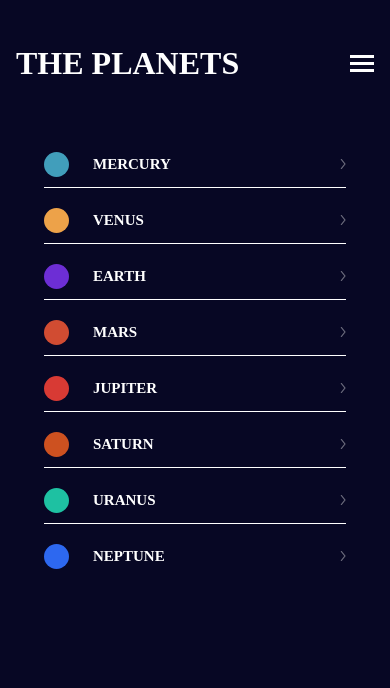
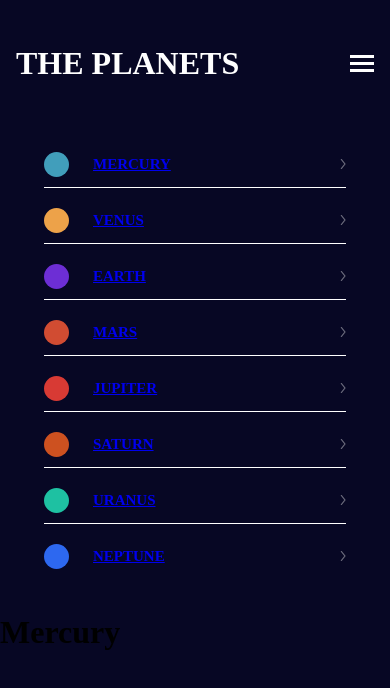
Before and after one commit to maha404/planets-fact-site, a React (Vite) app in the folder planets-fact-site/: page /Mercury in a window 390 px wide. Both pictures are taken after a click on the picture 362 px from the left and 63 px from the top of the page. Shown: the top 688 px of the page. Built offline with nearby package versions, Linux system fonts and the light colour scheme.

Commit message:
feat: add routing and Mercury page with mobile menu integration

```diff
--- a/planets-fact-site/package.json
+++ b/planets-fact-site/package.json
@@ -11,7 +11,8 @@
   },
   "dependencies": {
     "react": "^19.2.4",
-    "react-dom": "^19.2.4"
+    "react-dom": "^19.2.4",
+    "react-router-dom": "^7.13.2"
   },
   "devDependencies": {
     "@eslint/js": "^9.39.4",
--- a/planets-fact-site/src/App.tsx
+++ b/planets-fact-site/src/App.tsx
@@ -1,11 +1,28 @@
 import './App.css'
 import Button from './components/Button'
 import MobileMenu from '../src/components/Mobile/MobileMenu'
+import { BrowserRouter as Router, Routes, Route, Navigate } from 'react-router-dom';
+import Mercury from './Pages/MercuryPage';
+
+
+
 function App() {
 
   return (
     <>
-      <MobileMenu />
+    <Router>
+      <Routes>
+        <Route path="/" element={<Navigate to="/Mercury" replace />} />
+        <Route path="/Mercury" element={<Mercury />} />
+        <Route path="/Venus" element={<h1>Venus</h1>} />
+        <Route path="/Earth" element={<h1>Earth</h1>} />
+        <Route path="/Mars" element={<h1>Mars</h1>} />
+        <Route path="/Jupiter" element={<h1>Jupiter</h1>} />
+        <Route path="/Saturn" element={<h1>Saturn</h1>} />
+        <Route path="/Uranus" element={<h1>Uranus</h1>} />
+        <Route path="/Neptune" element={<h1>Neptune</h1>} />
+      </Routes>
+    </Router>
     </>
   )
 }
--- /dev/null
+++ b/planets-fact-site/src/Pages/MercuryPage.tsx
@@ -0,0 +1,11 @@
+import MobileMenu from "../components/Mobile/MobileMenu"
+
+export default function Mercury() {
+  return (
+    <>
+      <MobileMenu />
+      <h1>Mercury</h1>
+    </>
+
+  )
+}
--- a/planets-fact-site/src/components/Mobile/MobileMenu.tsx
+++ b/planets-fact-site/src/components/Mobile/MobileMenu.tsx
@@ -1,6 +1,7 @@
 import { useState, useEffect } from 'react';
 import hamburger from '../../assets/icon-hamburger.svg';
 import chevron from '../../assets/icon-chevron.svg';
+import { Link } from 'react-router-dom';
 
 export default function MobileMenu() {
   const [data, setData] = useState([]);
@@ -33,13 +34,12 @@ export default function MobileMenu() {
         <ul>
           {data && data.length > 0 ? (
             data.map((planet: any) => (
-              <div className='menu-item-container menu-item-line'>
-              <li key={planet.name} className="menu-item">
-                <span className='circle' style={{backgroundColor: planet.color}}></span>
-                {planet.name}
-              </li>
-              <img className="chevron" src={chevron} alt="" />
-
+              <div className='menu-item-container menu-item-line' key={planet.name}>
+                <Link to={`/${planet.name}`} className="menu-item">
+                  <span className='circle' style={{backgroundColor: planet.color}}></span>
+                  {planet.name}
+                </Link>
+                <img className="chevron" src={chevron} alt="" />
               </div>
             ))
           ) : (
```
Also changed, not shown: 1 other file (tests, documents, lock files or other folders).
